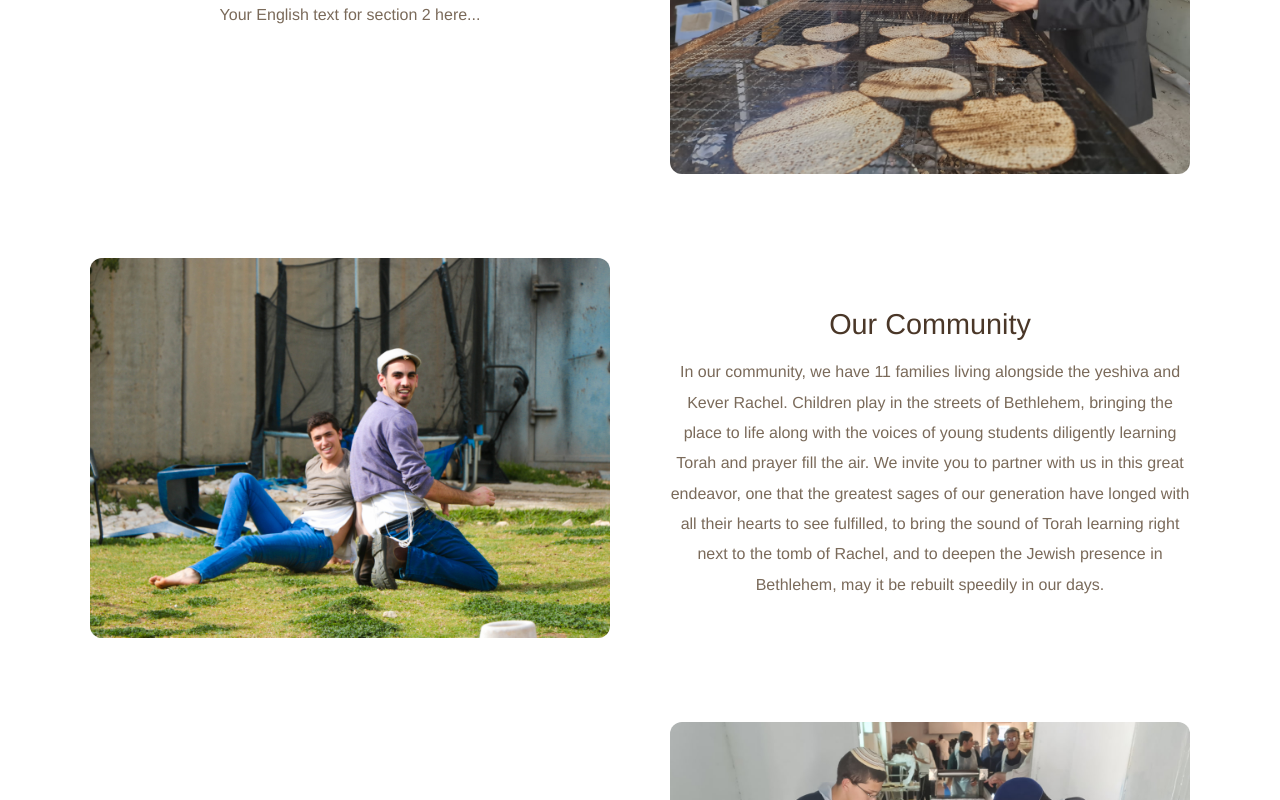
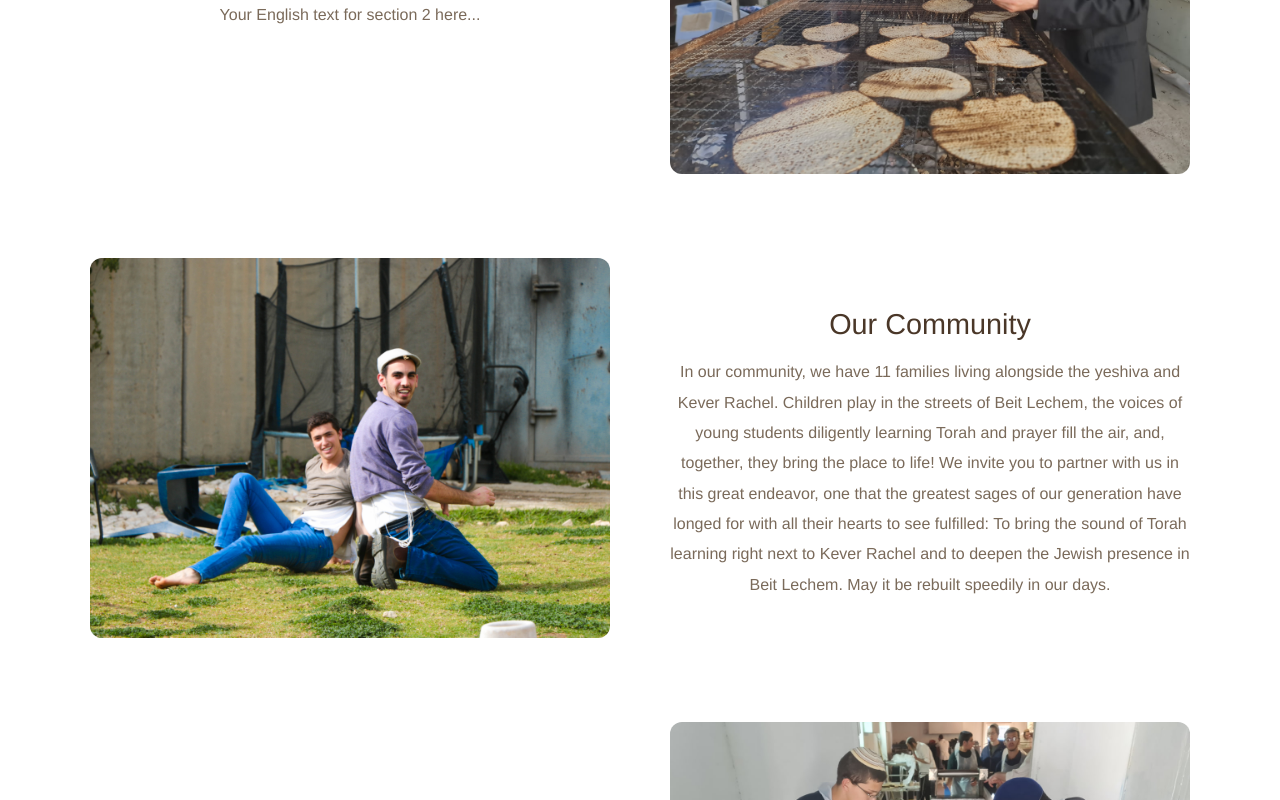
Before and after one commit to Jesskiroff/bnei-rachel-website-, a React (Vite) app: page /about in a window 1280 px wide. Shown: the part 1495-2295 px from the top of the page. Built offline with nearby package versions, Linux system fonts and the light colour scheme; no server answers.

Commit message:
change community statement

```diff
--- a/src/pages/About.jsx
+++ b/src/pages/About.jsx
@@ -1,6 +1,6 @@
 import { useLanguage } from '../LanguageContext';
 import translations from '../translations';
-import aboutImg from '../assets/rabbiClass.jpeg';
+import aboutImg from '../assets/studentsLearning.jpeg';
 import img2 from '../assets/rabbiMatzahBaking.jpeg';
 import img3 from '../assets/twoBoys.jpeg';
 import img4 from '../assets/kidsMatzahBaking.jpeg';
--- a/src/translations.js
+++ b/src/translations.js
@@ -51,7 +51,7 @@ const translations = {
       aboutSection2Text: "Your English text for section 2 here...",
       aboutVideoTitle: "Watch Our Story",
       aboutSection3Title: "Our Community",
-      aboutSection3Text: "In our community, we have 11 families living alongside the yeshiva and Kever Rachel. Children play in the streets of Bethlehem, bringing the place to life along with the voices of young students diligently learning Torah and prayer fill the air. We invite you to partner with us in this great endeavor, one that the greatest sages of our generation have longed with all their hearts to see fulfilled, to bring the sound of Torah learning right next to the tomb of Rachel, and to deepen the Jewish presence in Bethlehem, may it be rebuilt speedily in our days.",
+      aboutSection3Text: "In our community, we have 11 families living alongside the yeshiva and Kever Rachel. Children play in the streets of Beit Lechem, the voices of young students diligently learning Torah and prayer fill the air, and, together, they bring the place to life! We invite you to partner with us in this great endeavor, one that the greatest sages of our generation have longed for with all their hearts to see fulfilled: To bring the sound of Torah learning right next to Kever Rachel and to deepen the Jewish presence in Beit Lechem. May it be rebuilt speedily in our days.",
       aboutSection4Title: "Our Classes",
       aboutSection4Text: "Your English text for section 4 here...",
       missionTitle: "Mission Statement",
```
